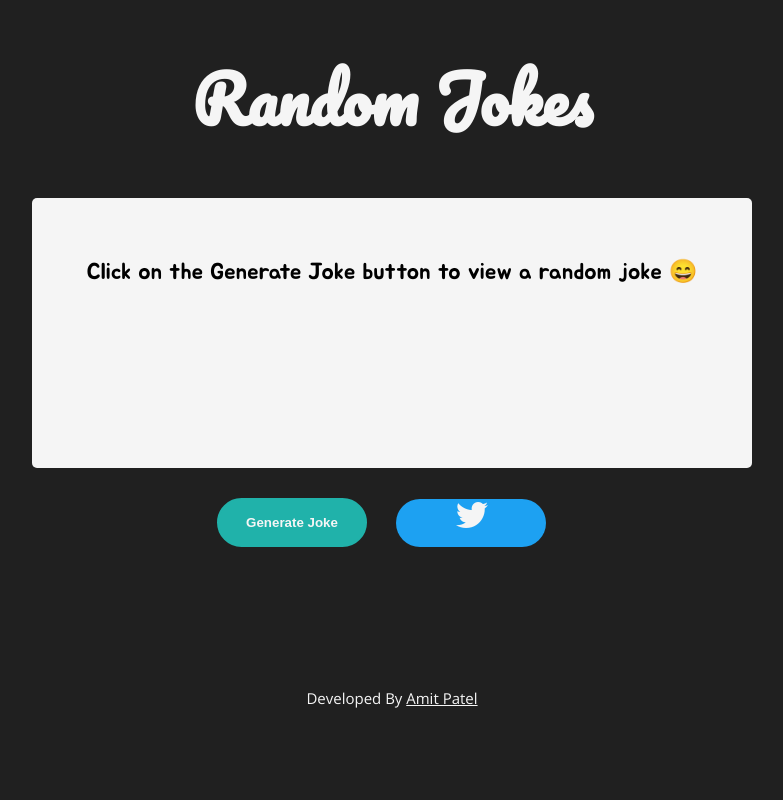
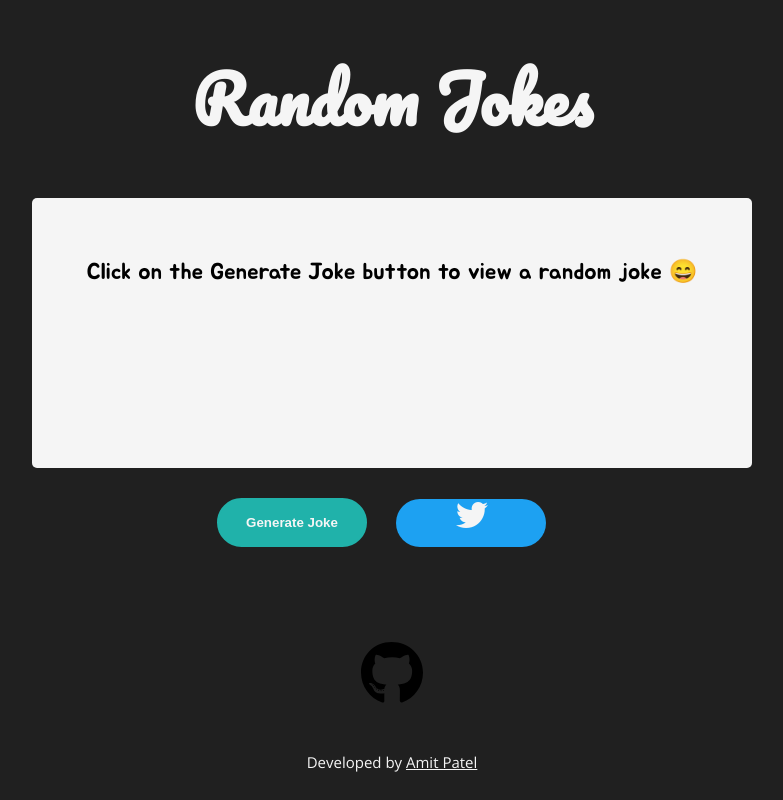
Before and after one commit to AmitP88/Random-Joke-Machine, a plain HTML site: page index.html in a window 1280 px wide. Shown: the whole page, without its empty margins (248-1031 px from the left). Drawn offline with nearby package versions, Linux system fonts and the light colour scheme.

Commit message:
changed github icon hover color and padding

```diff
--- a/index.html
+++ b/index.html
@@ -11,6 +11,8 @@
         <link href="https://fonts.googleapis.com/css?family=Open+Sans" rel="stylesheet">
         <link href="https://fonts.googleapis.com/css?family=Jua" rel="stylesheet">
         <link rel="stylesheet" href="./styles.css">
+        <script defer src="https://use.fontawesome.com/releases/v5.0.9/js/brands.js" integrity="sha384-qJKAzpOXfvmSjzbmsEtlYziSrpVjh5ROPNqb8UZ60myWy7rjTObnarseSKotmJIx" crossorigin="anonymous"></script>
+        <script defer src="https://use.fontawesome.com/releases/v5.0.9/js/fontawesome.js" integrity="sha384-2IUdwouOFWauLdwTuAyHeMMRFfeyy4vqYNjodih+28v2ReC+8j+sLF9cK339k5hY" crossorigin="anonymous"></script>
         <title>Random Joke Machine</title>
     </head>
     <body>
@@ -29,9 +31,12 @@
             <!-- <p>The jokes used in this generator can be found
             <a href="https://github.com/15Dkatz/official_joke_api" target="_blank">here</a>
             </p>                  -->
-            <p>Developed By
-                <a href="https://github.com/AmitP88" target="_blank">Amit Patel</a>
-            </p>
+            <footer>
+                <a href="#" target="_blank">
+                  <i class="fab fa-github fa-4x"></i>
+                </a>
+                <p>Developed by <a href="https://github.com/AmitP88" target="_blank" class="github-profile-link">Amit Patel</a></p>
+              </footer>
         </div>
     </body>
 </html>
--- a/styles.css
+++ b/styles.css
@@ -21,8 +21,6 @@ h1 {
 
 p {
     text-align: center;
-    padding-top: 10%;
-    padding-bottom: 5%;
     font-size: 15px;
     color: whitesmoke;
     font-family: 'Open Sans', sans-serif;
@@ -78,6 +76,25 @@ button:focus {
     margin: auto;
 }
 
+.fa-github {
+    transform: rotate(-360deg);
+    margin-left: 50%;
+    transform: translate(-50%, -50%);
+}
+
+.fa-github {
+    color: black;
+    margin-top: 10%;
+}
+
+.fa-github:hover {
+    color: #8A2BE2;
+}
+
+.github-profile-link {
+    color: whitesmoke;
+}
+
 @media only screen and (max-width: 500px) {
     h1 {
         font-size: 10vw;
```
